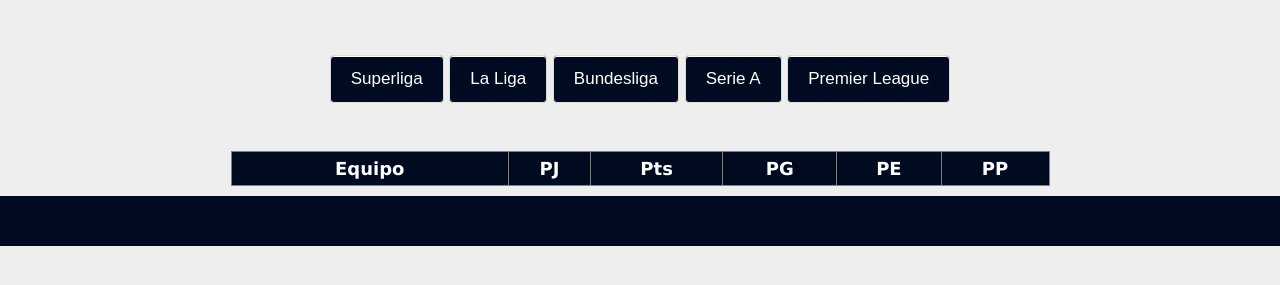
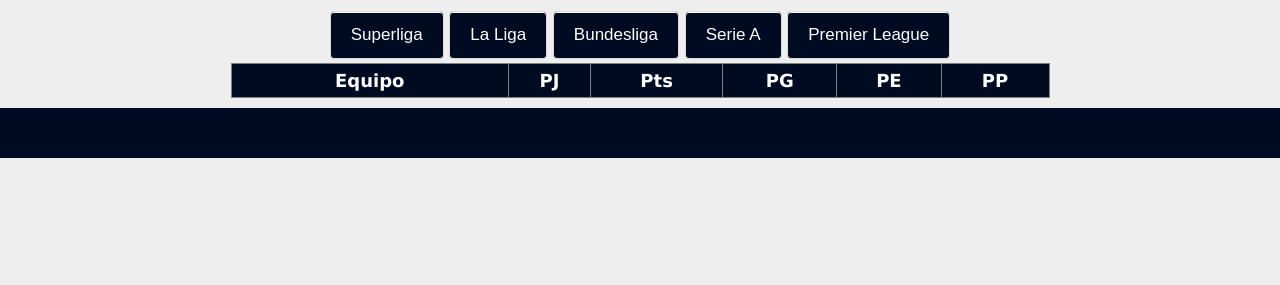
Before and after one commit to martin-i-silva/futbol, a plain HTML site: page index.html in a window 1280 px wide. Shown: the part 193-478 px from the top of the page. Drawn offline with nearby package versions, Linux system fonts and the light colour scheme; no server answers.

Commit message:
Update index.html

```diff
--- a/index.html
+++ b/index.html
@@ -17,11 +17,11 @@
     <!-- <h1 class="text-center my-5" id="campeonato-esp">Campeonato español</h1> -->
     <div class="container contenido-principal">
       <div id="ligas">
-      <button class="text-center my-5 myButton" value="11" id="campeonato-arg">Superliga</button>
-      <button class="text-center my-5 myButton" value="468" id="campeonato-esp">La Liga</button>
-      <button class="text-center my-5 myButton" value="195" id="campeonato-ale">Bundesliga</button>
-      <button class="text-center my-5 myButton" value="262" id="campeonato-ita">Serie A</button>
-      <button class="text-center my-5 myButton" value="148" id="campeonato-ing">Premier League</button>
+      <button class="text-center my-1 myButton" value="11" id="campeonato-arg">Superliga</button>
+      <button class="text-center my-1 myButton" value="468" id="campeonato-esp">La Liga</button>
+      <button class="text-center my-1 myButton" value="195" id="campeonato-ale">Bundesliga</button>
+      <button class="text-center my-1 myButton" value="262" id="campeonato-ita">Serie A</button>
+      <button class="text-center my-1 myButton" value="148" id="campeonato-ing">Premier League</button>
       </div>
         <div class="row justify-content-center">
           <div id="resultado" class="col-12"></div>
```
